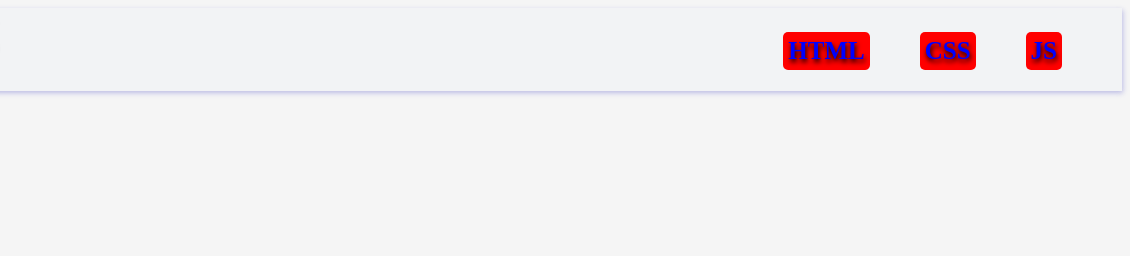
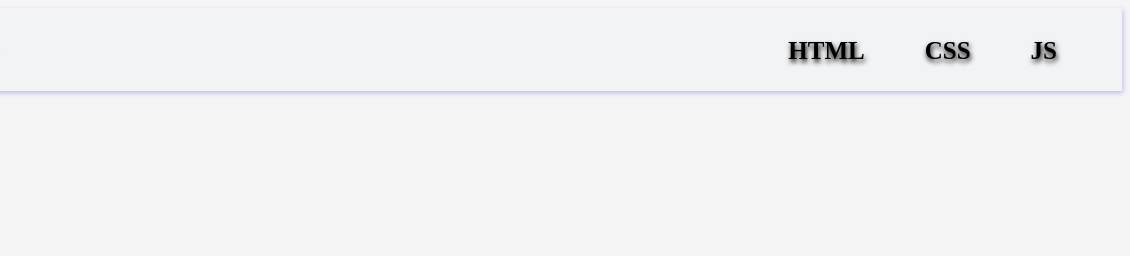
Before and after one commit to hassen-HT/top, a plain HTML site: page index.html in a window 1280 px wide. Shown: the top 256 px of the page, 150-1280 px from the left. Drawn offline with Linux system fonts and the light colour scheme.

Commit message:
add two files

```diff
--- a/css/main.css
+++ b/css/main.css
@@ -1,7 +1,5 @@
 li{
  list-style: none;
- color: blue;
- background-color: red;
 }
 .servecis {
 padding-bottom: 200px;
```
Also changed, not shown: 1 other file.
